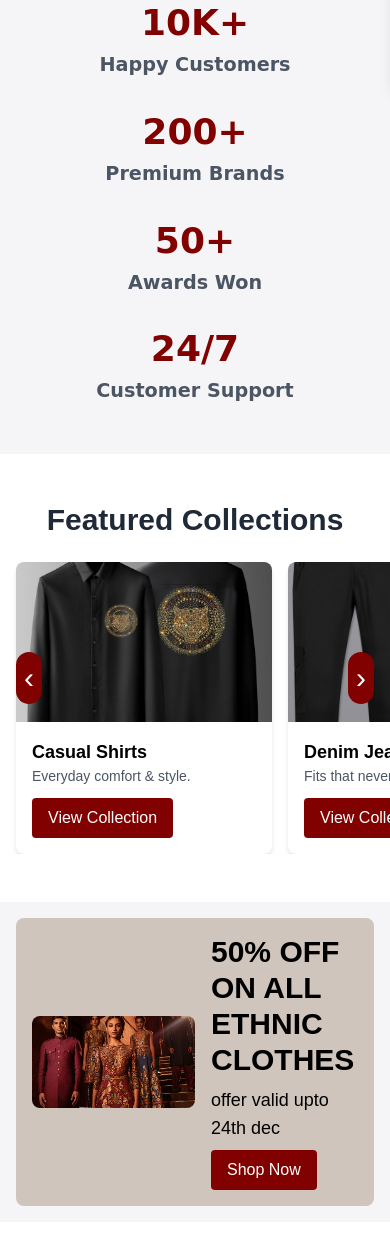
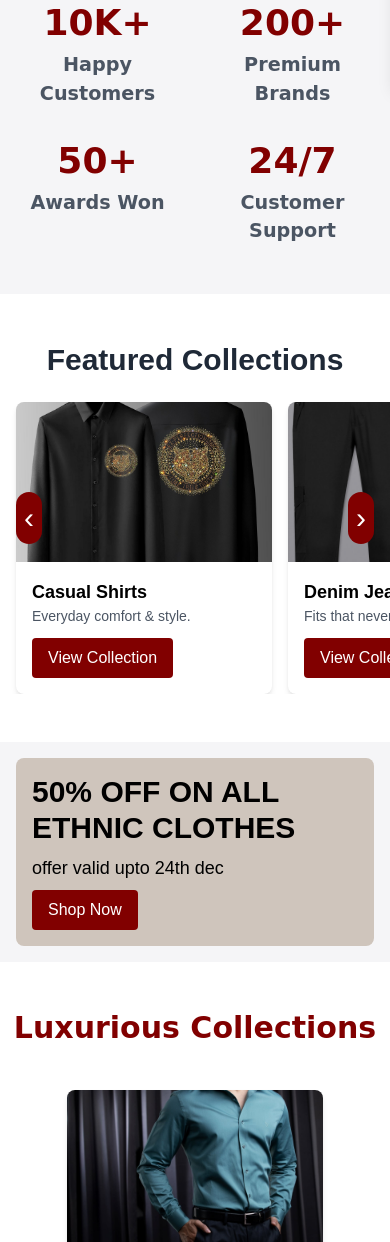
Before and after one commit to pradeepkumar673/perseus_luxury, a plain HTML site: page index.html in a window 390 px wide. Shown: the part 758-2000 px from the top of the page. Drawn offline with nearby package versions, Linux system fonts and the light colour scheme; a web font is replaced by a local one.

Commit message:
second-commit

```diff
--- a/index.html
+++ b/index.html
@@ -172,7 +172,7 @@
 
 
         <section class="bg-transparent py-12">
-            <div class="max-w-6xl mx-auto px-4 grid grid-cols-1 sm:grid-cols-2 md:grid-cols-4 gap-8 text-center"
+            <div class="max-w-6xl mx-auto px-4 grid grid-cols-2 sm:grid-cols-2 md:grid-cols-4 gap-8 text-center"
                 id="stats">
 
 
@@ -321,8 +321,8 @@
 
         <section>
             <div class="flex flex-row items-center justify-center gap-4 p-4 rounded-lg bg-[#cfc5bc] m-4 w-auto h-auto">
-                <img src="./images/kk.jpg" alt="off" class="w-1/2 h-auto rounded-lg">
-                <div class="w-1/2 h-auto gap-4">
+                <img src="./images/kk.jpg" alt="off" class="w-1/2 h-auto rounded-lg hidden md:block">
+                <div class="w-1/2 h-auto gap-4 flex-1">
                     <h1 class="text-3xl font-bold mb-2">
                         50% OFF ON ALL ETHNIC CLOTHES
                     </h1>
@@ -507,7 +507,7 @@
             <div class="max-w-6xl mx-auto px-4 flex flex-col md:flex-row items-center justify-between">
 
                 <div class="flex items-center space-x-3 mb-4 md:mb-0">
-                    <img src="./images/Mediamodifier-Design-Template.png" alt="Logo" class="h-10 w-10 object-contain">
+
                     <span class="text-xl font-bold" style="font-family: 'Cedarville Cursive', cursive;">Perseus</span>
                 </div>
 
```
